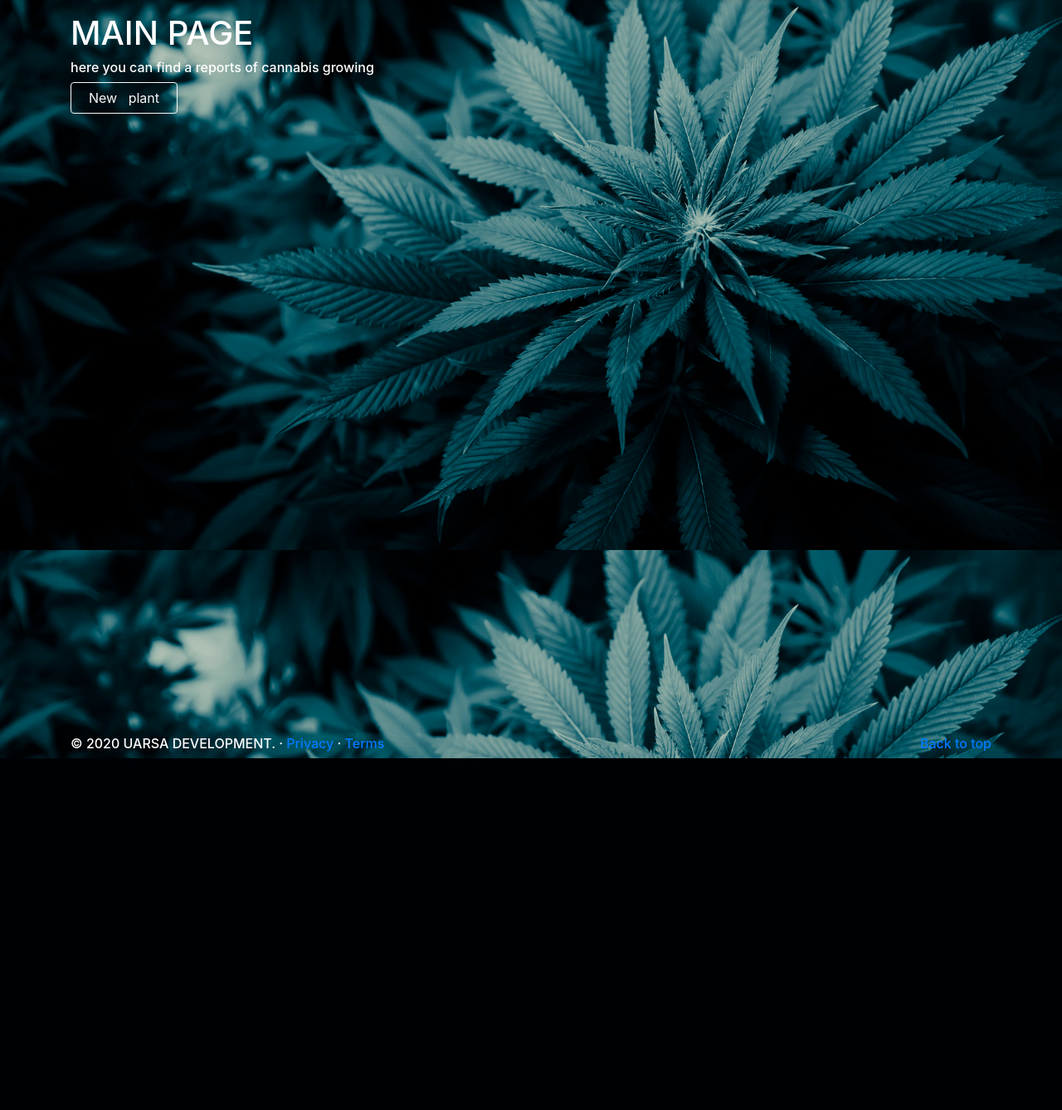
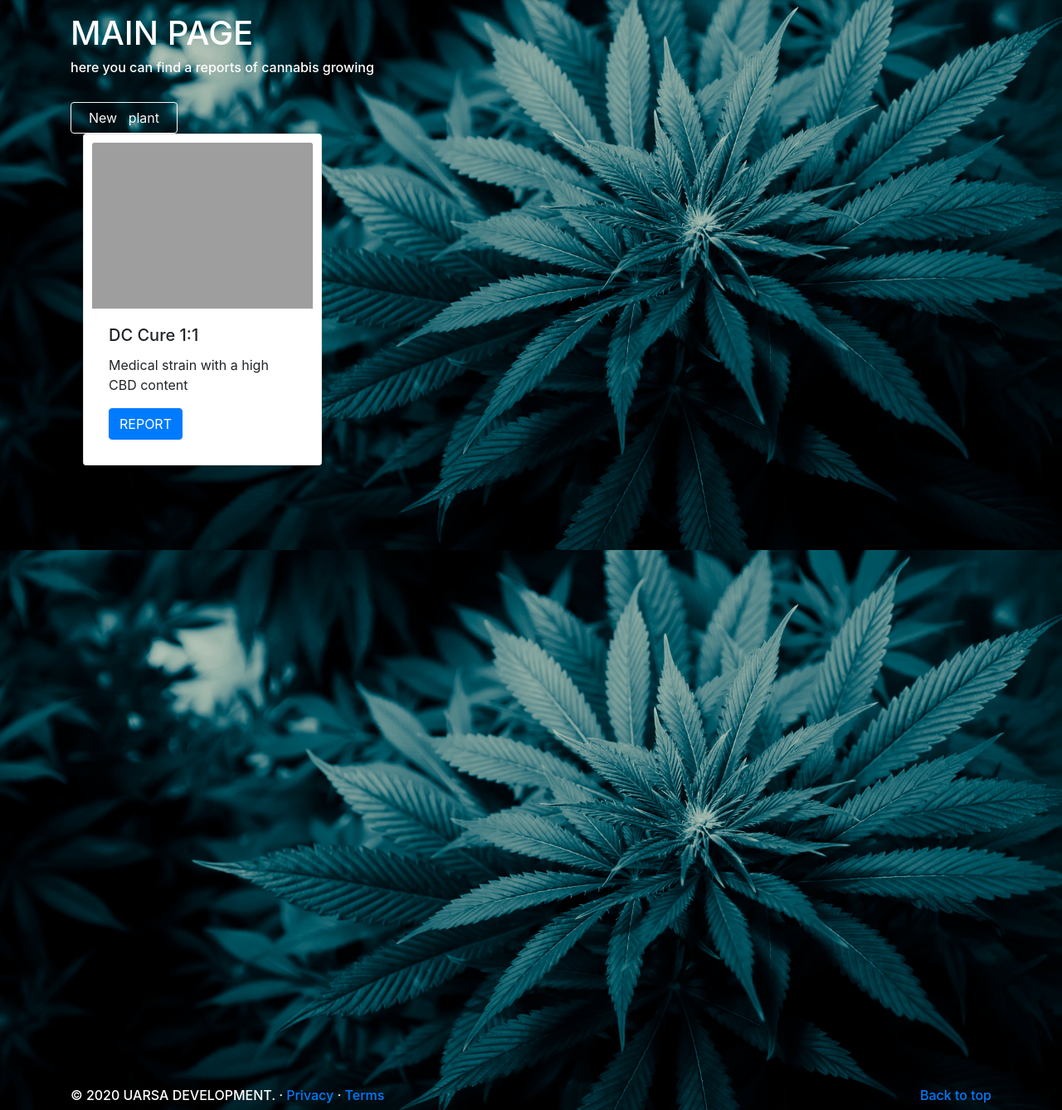
Before and after one commit to Uarsa/hempreport, a Flask app: page / in a window 1280 px wide. Shown: the part 57-1395 px from the top of the page at 83% size. Before the commit the page ends 971 px from the top, so only its background shows below. Run offline with Flask 2, Linux system fonts and the light colour scheme; some libraries are stand-ins or nearby versions; grey boxes are pictures that could not be loaded.

Commit message:
Update index.html

```diff
--- a/templates/index.html
+++ b/templates/index.html
@@ -33,7 +33,28 @@
 
     <h1>MAIN PAGE</h1>
     <h6>here you can find a reports of cannabis growing</h6>
+    <br>
     <a href="/new_plant" class="btn btn-outline-light">&nbsp; New &nbsp; plant &nbsp;</a>
+    <br>
+
+    <div class="container">
+
+
+
+        <div class="card" style="width: 18rem;">
+            <img src="..." class="card-img-top" alt="PLANT 1">
+          <div class="card-body">
+            <h5 class="card-title">DC Cure 1:1</h5>
+            <p class="card-text">Medical strain with a high CBD content</p>
+            <a href="#" class="btn btn-primary">REPORT</a>
+          </div>
+        </div>
+
+
+
+
+
+   </div>
 
 
 
```
